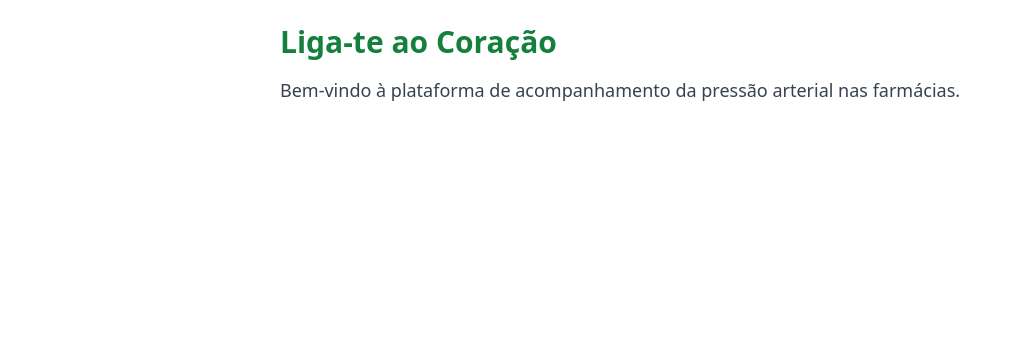
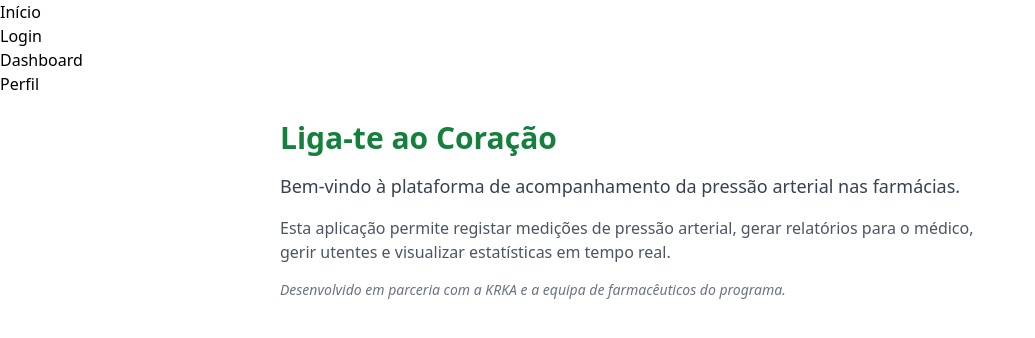
Before and after one commit to GHCLGC/LGC-BY-KRKA, a React app: page / in a window 1280 px wide. Shown: the top 338 px of the page, without its empty margins (0-1035 px from the left). Built offline with nearby package versions, Linux system fonts and the light colour scheme; the HTML template or start-up script is replaced by a standard one.

Commit message:
Update App.jsx

```diff
--- a/src/App.jsx
+++ b/src/App.jsx
@@ -1,5 +1,6 @@
 import React from 'react';
 import { BrowserRouter as Router, Routes, Route } from 'react-router-dom';
+
 import Login from './components/Login';
 import Dashboard from './components/Dashboard';
 import Home from './pages/Home';
@@ -8,12 +9,15 @@ import Navbar from './components/Navbar';
 
 function App() {
   return (
-    <div className="p-6 max-w-3xl mx-auto space-y-4">
-      <h1 className="text-3xl font-bold text-green-700">Liga-te ao Coração</h1>
-      <p className="text-gray-700 text-lg">
-        Bem-vindo à plataforma de acompanhamento da pressão arterial nas farmácias.
-      </p>
-    </div>
+    <Router>
+      <Navbar />
+      <Routes>
+        <Route path="/" element={<Home />} />
+        <Route path="/login" element={<Login />} />
+        <Route path="/dashboard" element={<Dashboard />} />
+        <Route path="/profile" element={<Profile />} />
+      </Routes>
+    </Router>
   );
 }
 
```
